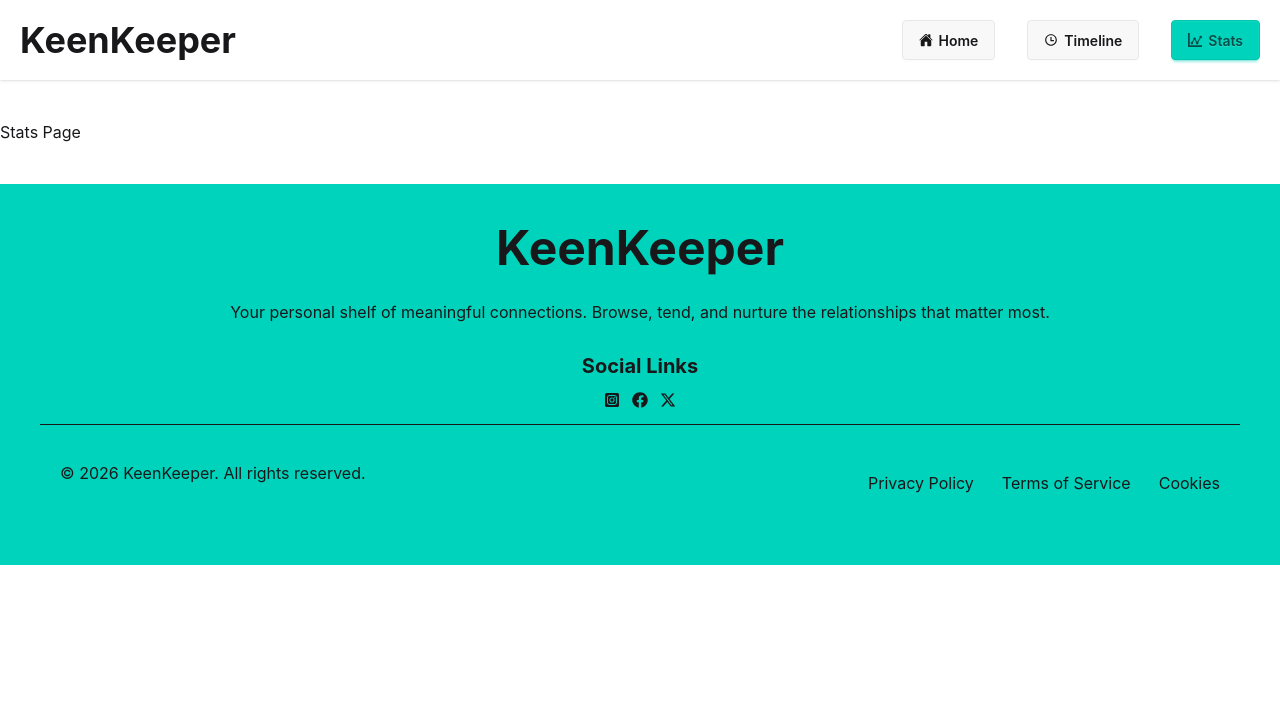
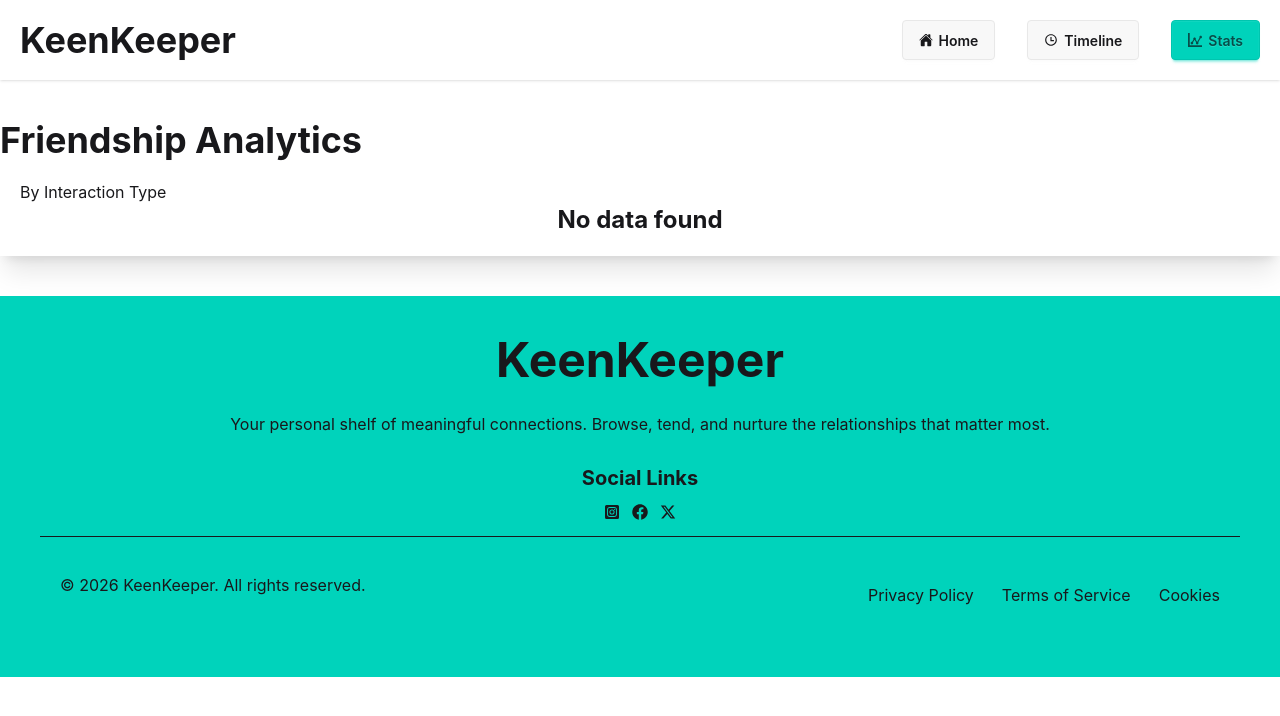
Before and after one commit to imam1595/Assignment-7, a React (Vite) app: page /stats in a window 1280 px wide. Shown: the top 716 px of the page. Built offline with nearby package versions, Linux system fonts and the light colour scheme.

Commit message:
stats page is done

```diff
--- a/src/pages/stats/StatsPage.jsx
+++ b/src/pages/stats/StatsPage.jsx
@@ -1,9 +1,64 @@
-import React from 'react';
+import React, { useContext, useState } from 'react';
+import { Legend, Pie, PieChart, Tooltip } from 'recharts';
+import { LogContext } from '../../context/LogContext';
+
 
 const StatsPage = () => {
+
+    const {logs} = useContext(LogContext);
+    console.log(logs, typeof(logs));
+
+    const callCount = logs.filter(log => log.action === 'Call').length;
+    const textCount = logs.filter(log => log.action === 'Text').length;
+    const videoCount = logs.filter(log => log.action === 'Video').length;
+
+    const data = [
+        { name: 'Call', value: callCount, fill: '#0088FE' },
+        { name: 'Text', value: textCount, fill: '#00C49F' },
+        { name: 'Video', value: videoCount, fill: '#FFBB28' },
+    ];
+
     return (
-        <div>
-            Stats Page
+        <div className='container mx-auto'>
+
+            <h1 className='font-bold text-4xl'>Friendship Analytics</h1>
+
+            <div className='shadow-xl p-5'>
+
+                <h3>By Interaction Type</h3>
+
+                <div className='flex justify-center'>
+                    {
+                        logs.length === 0 ?
+                            (
+                                <div className='flex justify-center items-center'>
+                                    <h1 className='font-bold text-2xl'>No data found</h1>
+                                </div>
+                            )   :
+                            (
+                                <PieChart style={{ width: '100%', maxWidth: '500px', maxHeight: '80vh', aspectRatio: 1 }} responsive>
+                                    <Pie
+                                        data={data}
+                                        innerRadius="80%"
+                                        outerRadius="100%"
+                                        // Corner radius is the rounded edge of each pie slice
+                                        cornerRadius="50%"
+                                        fill="#8884d8"
+                                        // padding angle is the gap between each pie slice
+                                        paddingAngle={5}
+                                        dataKey="value"
+                                        isAnimationActive={true}
+                                    />
+
+                                    <Legend />
+                                    <Tooltip />
+
+                                </PieChart>
+                            )
+                    }
+
+                </div>
+            </div>
         </div>
     );
 };
```
